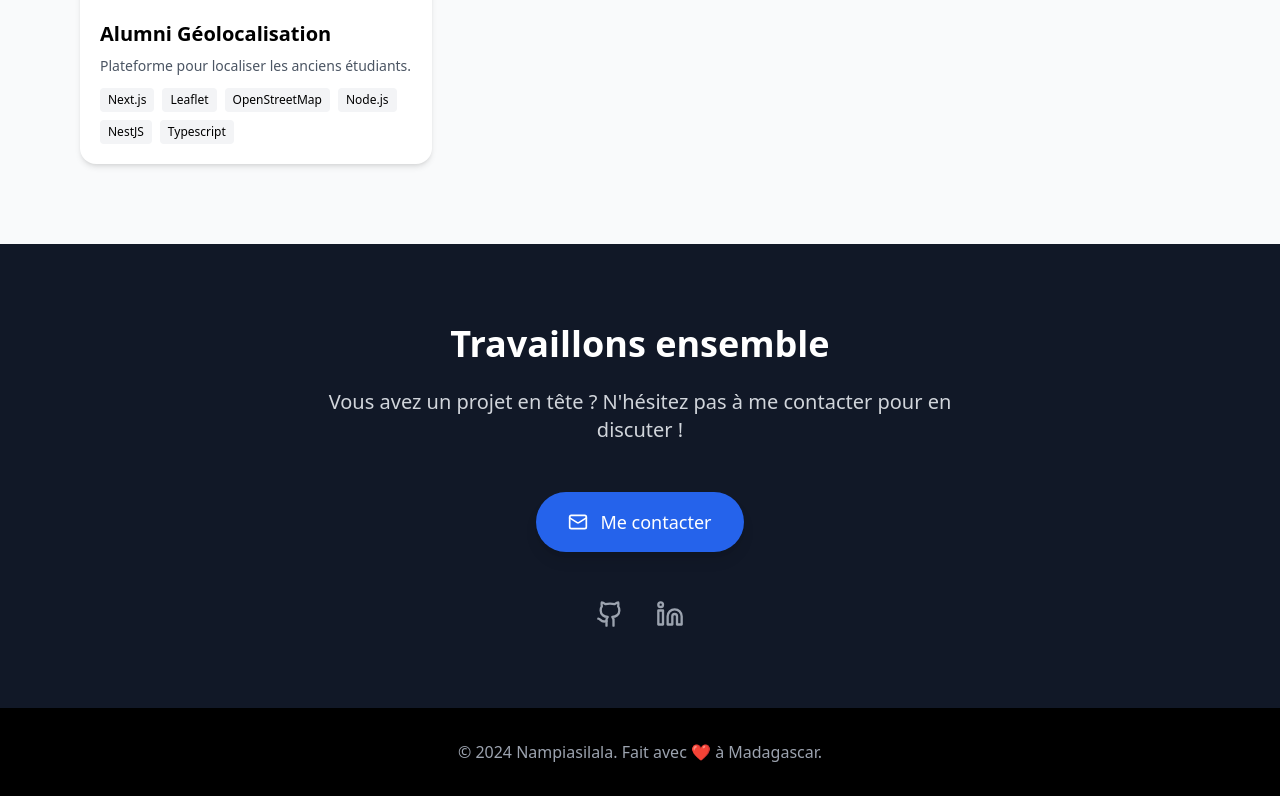
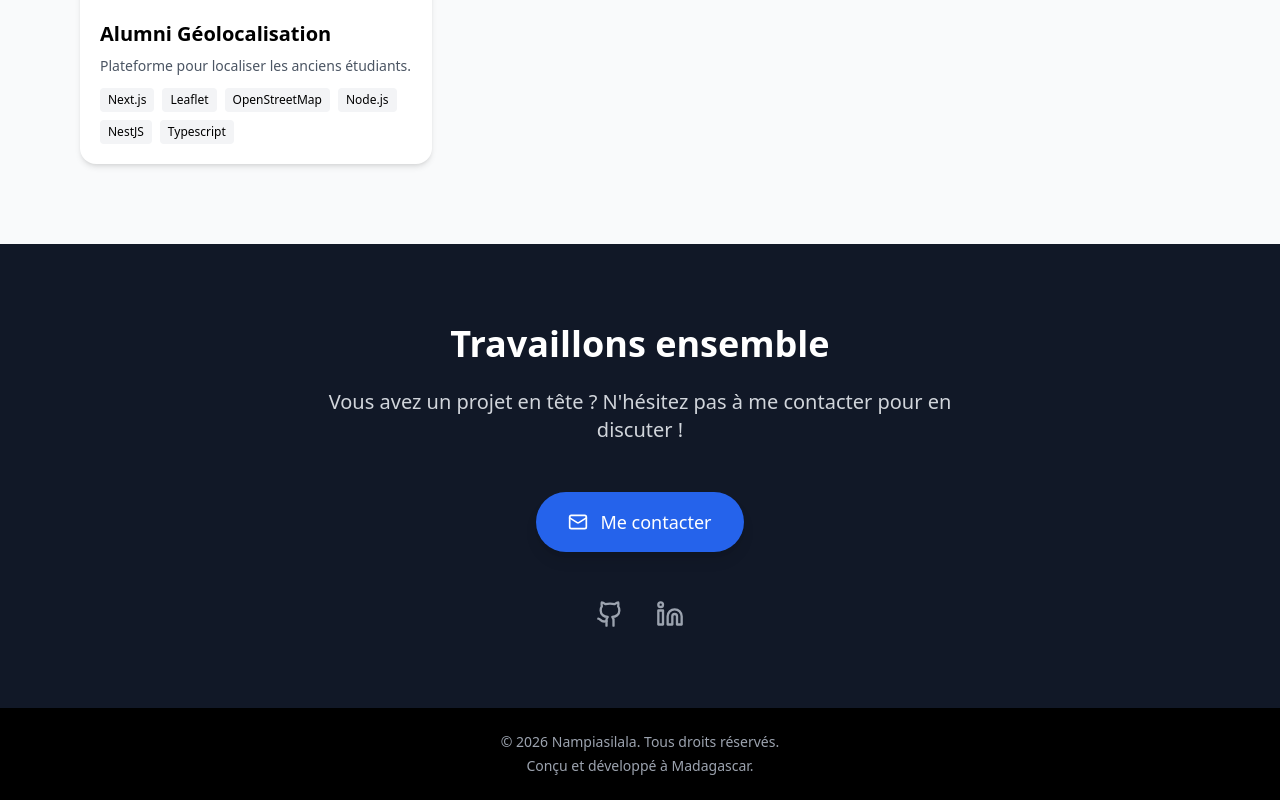
Before and after one commit to Nampiasilala/nampiasilala-portfolio-2026, a React (Vite) app: page / in a window 1280 px wide. Shown: the part 3098-3898 px from the top of the page. Built offline with nearby package versions, Linux system fonts and the light colour scheme.

Commit message:
modification footer

```diff
--- a/src/components/Footer.tsx
+++ b/src/components/Footer.tsx
@@ -1,7 +1,8 @@
 export default function Footer() {
   return (
-    <footer className="bg-black text-gray-400 py-8 text-center">
-      <p>&copy; 2024 Nampiasilala. Fait avec ❤️ à Madagascar.</p>
+    <footer className="bg-black text-gray-400 py-6 text-center text-sm">
+      <p>© 2026 Nampiasilala. Tous droits réservés.</p>
+      <p className="mt-1">Conçu et développé à Madagascar.</p>
     </footer>
   );
 }
```
